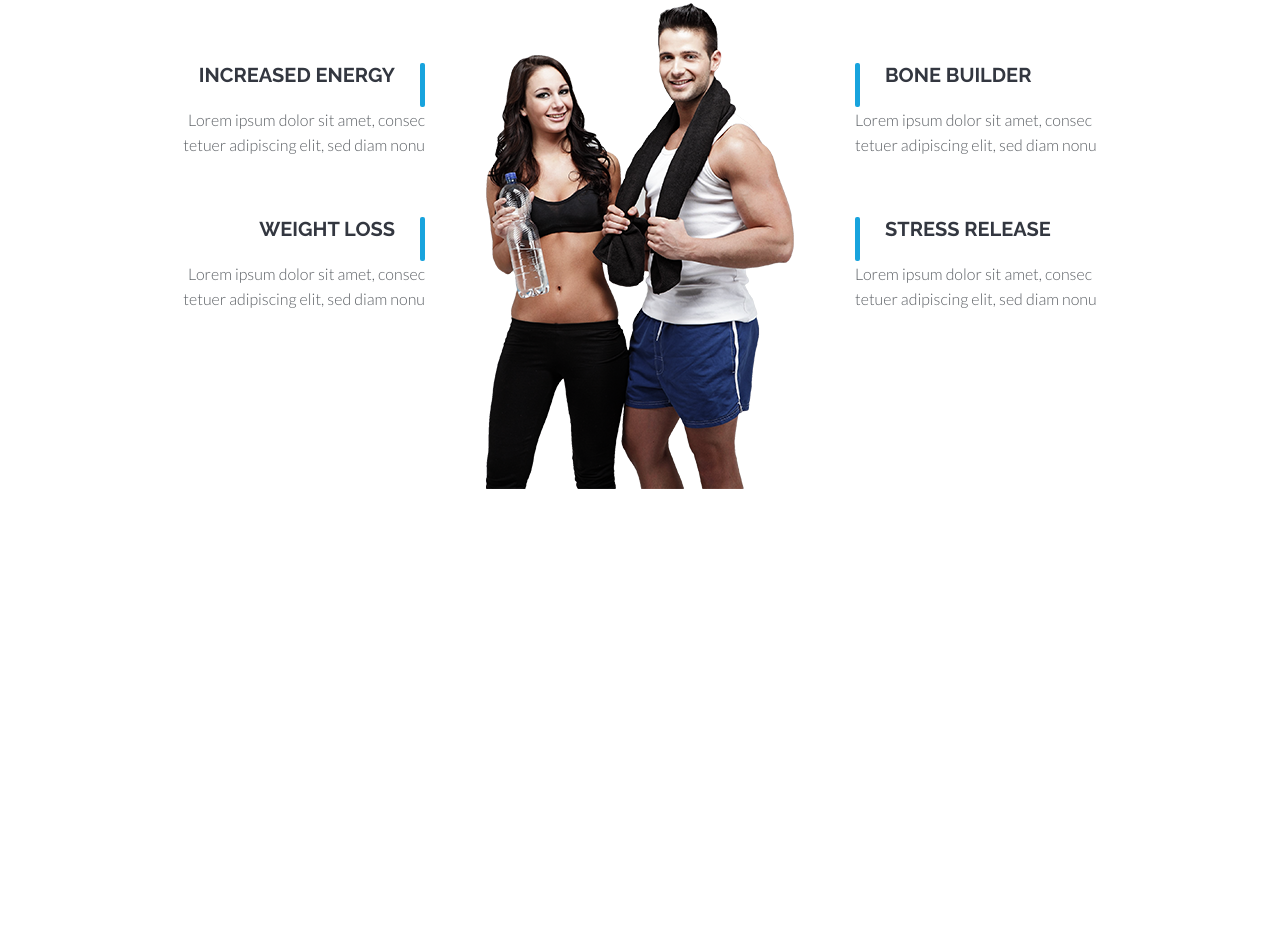
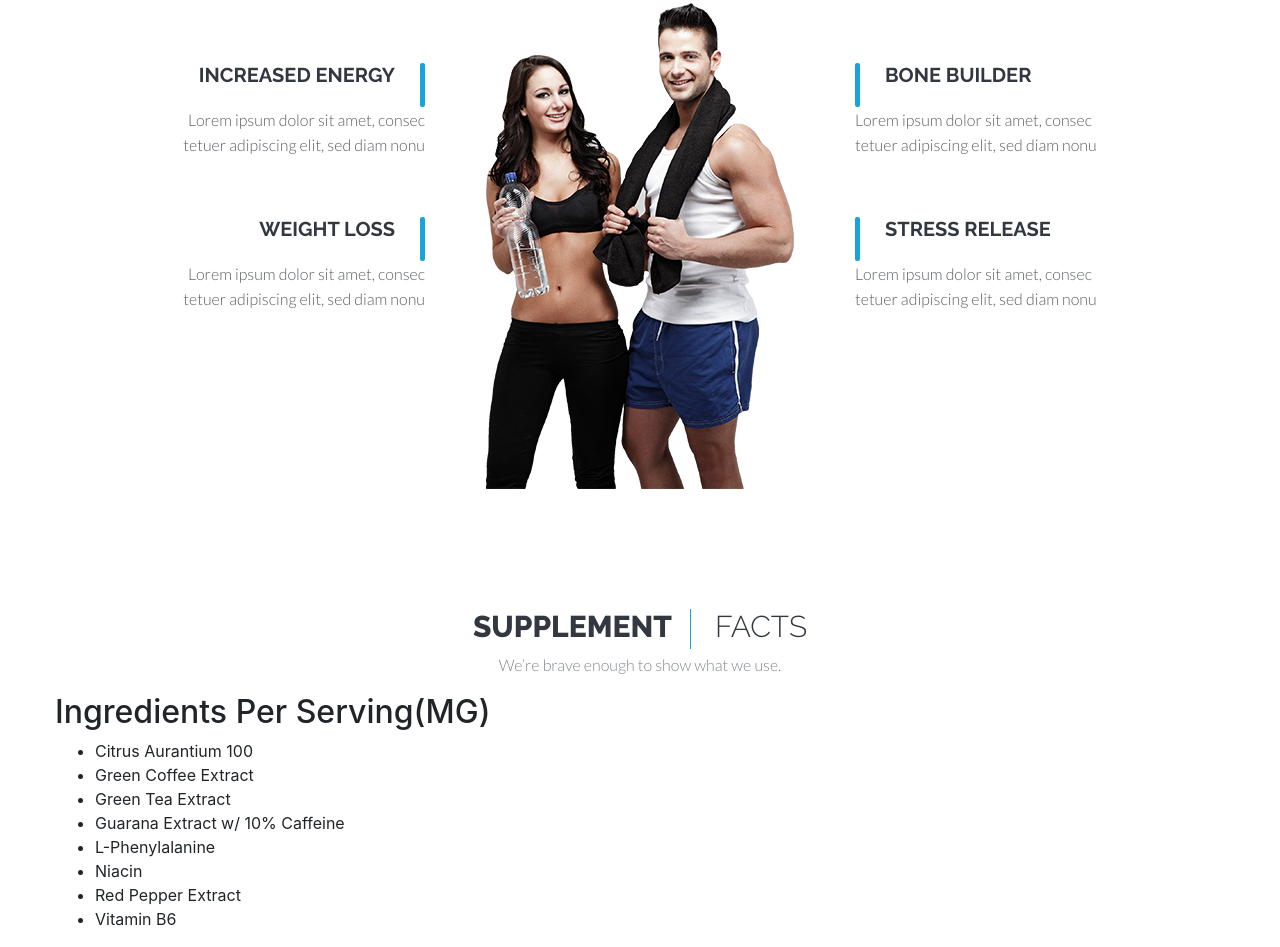
Before and after one commit to Aregon77/Adele, a plain HTML site: page index.html in a window 1280 px wide. Shown: the part 1482-2429 px from the top of the page. Before the commit the page ends 2091 px from the top, so only its background shows below. Drawn offline with nearby package versions, Linux system fonts and the light colour scheme.

Commit message:
Блок facts

```diff
--- a/css/main.scss
+++ b/css/main.scss
@@ -8,6 +8,8 @@
 @import 'block/info';
 //fetures
 @import 'block/fetures';
+//facts
+@import 'block/facts';
 
 // Container
 .container{
--- a/index.html
+++ b/index.html
@@ -127,6 +127,31 @@
             </div>
         </article>
         <!-- /.fetures -->
+        <article class="facts">
+          <div class="row justify-content-center align-items-center">
+            <div class="col-md-4 main__title">
+              <h1>Supplement <span>Facts</span></h1>
+            <p>We’re brave enough to show what we use.</p>
+            </div>
+          </div>
+          <div class="row justify-content-between align-items-center">
+            <div class="col-md-5">
+              <h2>Ingredients <span>Per Serving(MG)</span></h2>
+              <nav>
+                <ul>
+                  <li>Citrus Aurantium <span>100</span></li>
+                  <li>Green Coffee Extract</li>
+                  <li>Green Tea Extract</li>
+                  <li>Guarana Extract w/ 10% Caffeine</li>
+                  <li>L-Phenylalanine</li>
+                  <li>Niacin</li>
+                  <li>Red Pepper Extract</li>
+                  <li>Vitamin B6</li>
+                </ul>
+              </nav>
+            </div>
+        </article>
+        <!-- /.facts -->
       </div>
       <!-- /.container -->
     </main>
```
Also changed, not shown: css/block/_facts.scss (added).
